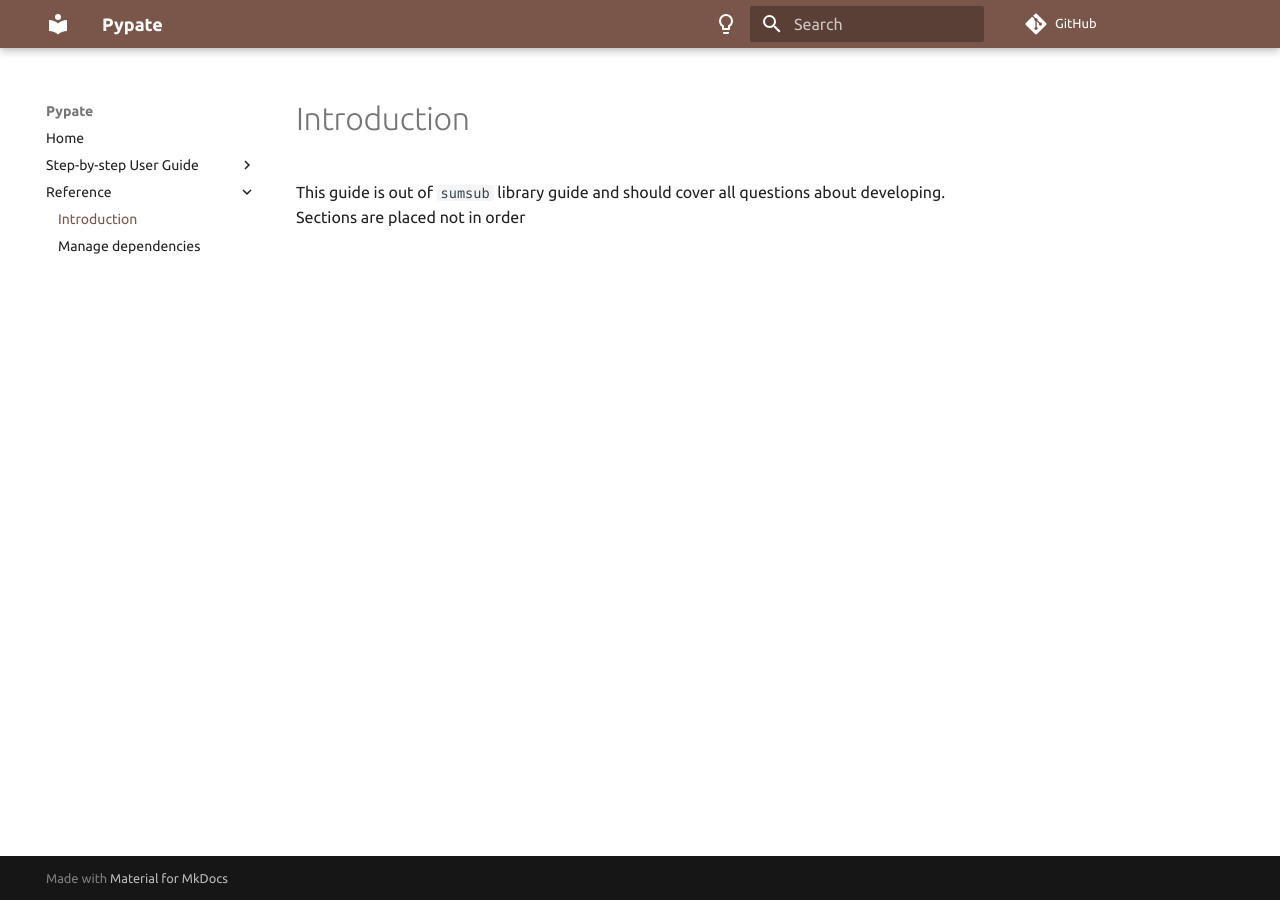
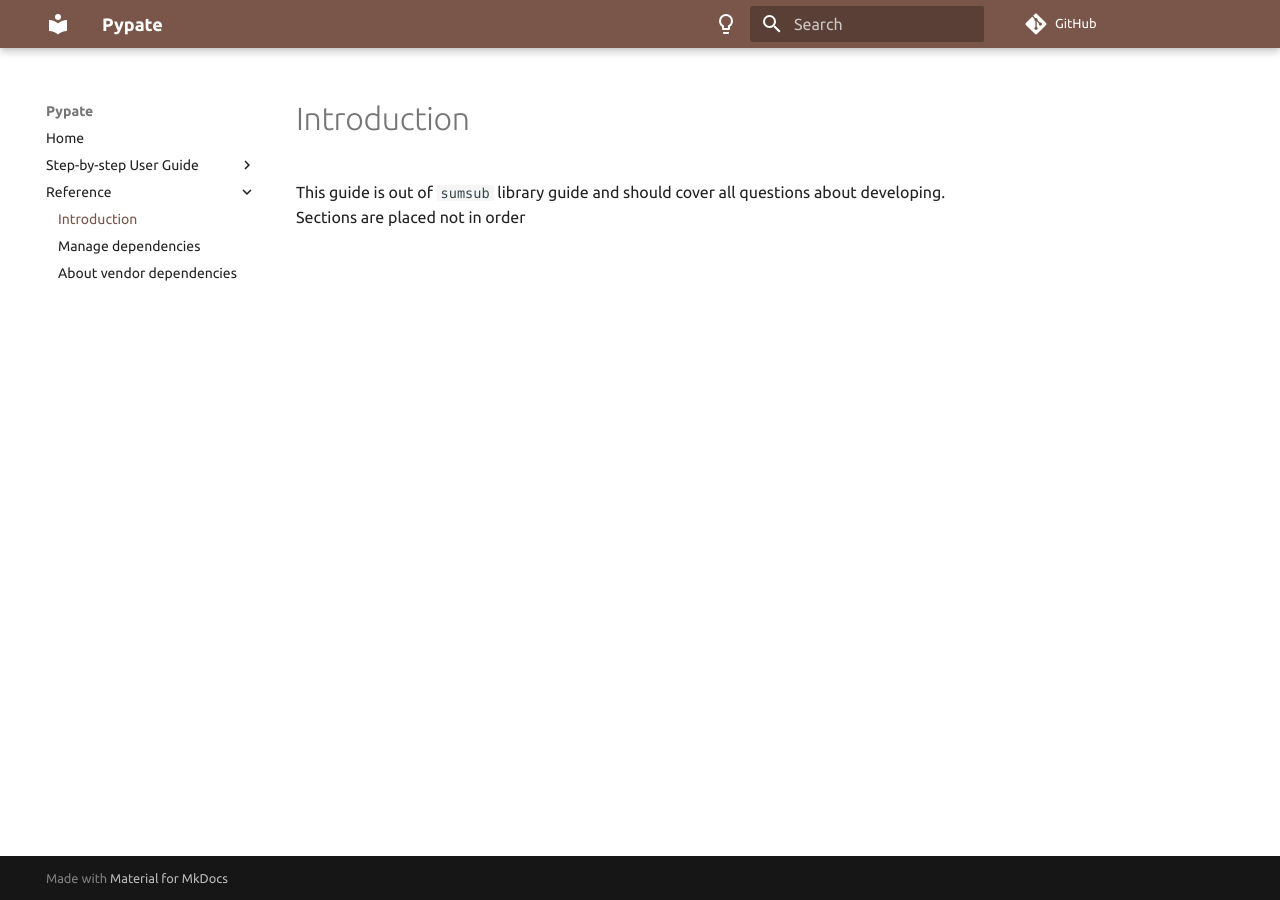
Before and after one commit to deknowny/python-package-template, an MkDocs documentation site: the page built from docs/reference/index.md, in a window 1280 px wide. Built offline with MkDocs 1.6.1 and Material for MkDocs 9.7.7, drawn with Linux system fonts in a browser that asks for light colours; some web fonts are replaced; comment, search, counter and statistics services are not loaded; the version menu is left out.

Commit message:
Add section about vendor dependepcies

```diff
--- a/mkdocs.yml
+++ b/mkdocs.yml
@@ -21,6 +21,7 @@ nav:
   - Reference:
     - Introduction: reference/index.md
     - Manage dependencies: reference/manage-dependencies.md
+    - About vendor dependencies: reference/vendor.md
 
 
 # Theme preference. Use `mkdocs-material`
```
Also changed, not shown: docs/reference/vendor.md (added).
